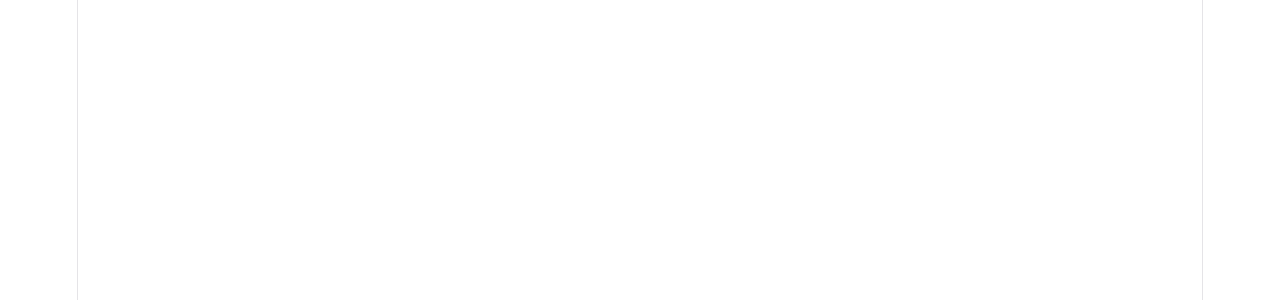
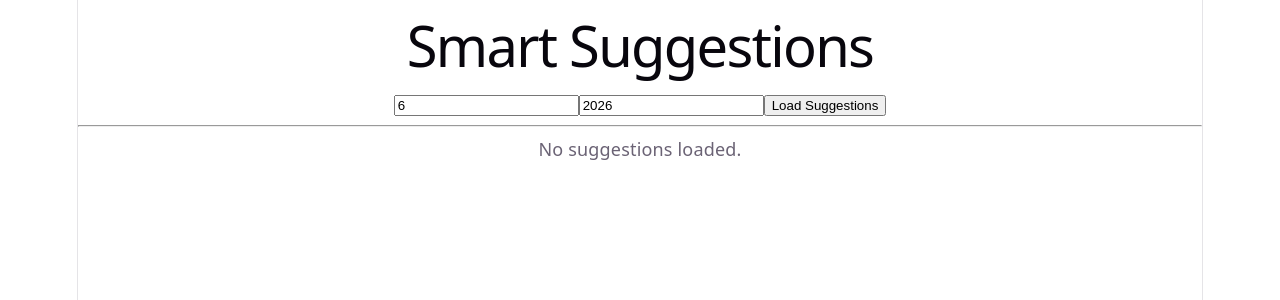
Before and after one commit to moneycoachAI/MoneyCoachAI, a React (Vite) app in the folder MoneyCoachAI.Web/: page /suggestions in a window 1280 px wide. Before the commit this address had no page. Shown: the top 300 px of the page. Built offline with nearby package versions, Linux system fonts and the light colour scheme; sample sign-in values are in the browser's storage.

Commit message:
Complete suggestions UI integration

```diff
--- /dev/null
+++ b/MoneyCoachAI.Web/src/pages/SuggestionsPage.tsx
@@ -0,0 +1,83 @@
+import { useState } from "react";
+import { getSuggestions } from "../services/suggestionService";
+import type { SuggestionResponse } from "../types/suggestionTypes";
+
+function SuggestionsPage() {
+  const [month, setMonth] = useState("6");
+  const [year, setYear] = useState("2026");
+  const [suggestions, setSuggestions] = useState<SuggestionResponse[]>([]);
+  const [loading, setLoading] = useState(false);
+
+  const handleLoadSuggestions = async () => {
+    try {
+      setLoading(true);
+
+      const data = await getSuggestions(
+        Number(month),
+        Number(year)
+      );
+
+      setSuggestions(data);
+    } catch (error) {
+      console.error(error);
+      alert("Failed to load suggestions");
+    } finally {
+      setLoading(false);
+    }
+  };
+
+  return (
+    <div>
+      <h1>Smart Suggestions</h1>
+
+      <div>
+        <input
+          type="number"
+          placeholder="Month"
+          value={month}
+          onChange={(e) => setMonth(e.target.value)}
+        />
+
+        <input
+          type="number"
+          placeholder="Year"
+          value={year}
+          onChange={(e) => setYear(e.target.value)}
+        />
+
+        <button onClick={handleLoadSuggestions}>
+          Load Suggestions
+        </button>
+      </div>
+
+      {loading && <p>Loading suggestions...</p>}
+
+      <hr />
+
+      {suggestions.length === 0 ? (
+        <p>No suggestions loaded.</p>
+      ) : (
+        <div>
+          {suggestions.map((suggestion, index) => (
+            <div
+              key={`${suggestion.type}-${suggestion.category}-${index}`}
+              style={{
+                border: "1px solid #ccc",
+                padding: "12px",
+                marginBottom: "10px",
+              }}
+            >
+              <h3>{suggestion.type}</h3>
+              <p>
+                <strong>Category:</strong> {suggestion.category}
+              </p>
+              <p>{suggestion.message}</p>
+            </div>
+          ))}
+        </div>
+      )}
+    </div>
+  );
+}
+
+export default SuggestionsPage;
--- a/MoneyCoachAI.Web/src/routes/AppRoutes.tsx
+++ b/MoneyCoachAI.Web/src/routes/AppRoutes.tsx
@@ -7,6 +7,7 @@ import DashboardPage from "../pages/DashboardPage";
 import ExpensesPage from "../pages/ExpensesPage";
 import BudgetsPage from "../pages/BudgetsPage";
 import ReportsPage from "../pages/ReportsPage";
+import SuggestionsPage from "../pages/SuggestionsPage";
 
 function AppRoutes() {
     return(
@@ -39,6 +40,12 @@ function AppRoutes() {
                         <ReportsPage />
                     </ProtectRoute>
                 } />
+
+                <Route path="/suggestions" element={
+                    <ProtectRoute>
+                        <SuggestionsPage />
+                    </ProtectRoute>
+                } />
             </Routes>
         </BrowserRouter>
     );
--- /dev/null
+++ b/MoneyCoachAI.Web/src/services/suggestionService.ts
@@ -0,0 +1,13 @@
+import axiosClient from "../api/axiosClient";
+import type { SuggestionResponse } from "../types/suggestionTypes";
+
+export const getSuggestions = async (
+  month: number,
+  year: number
+): Promise<SuggestionResponse[]> => {
+  const response = await axiosClient.get<SuggestionResponse[]>(
+    `/Suggestion?month=${month}&year=${year}`
+  );
+
+  return response.data;
+};
--- /dev/null
+++ b/MoneyCoachAI.Web/src/types/suggestionTypes.ts
@@ -0,0 +1,5 @@
+export interface SuggestionResponse {
+  type: string;
+  category: string;
+  message: string;
+}
```
